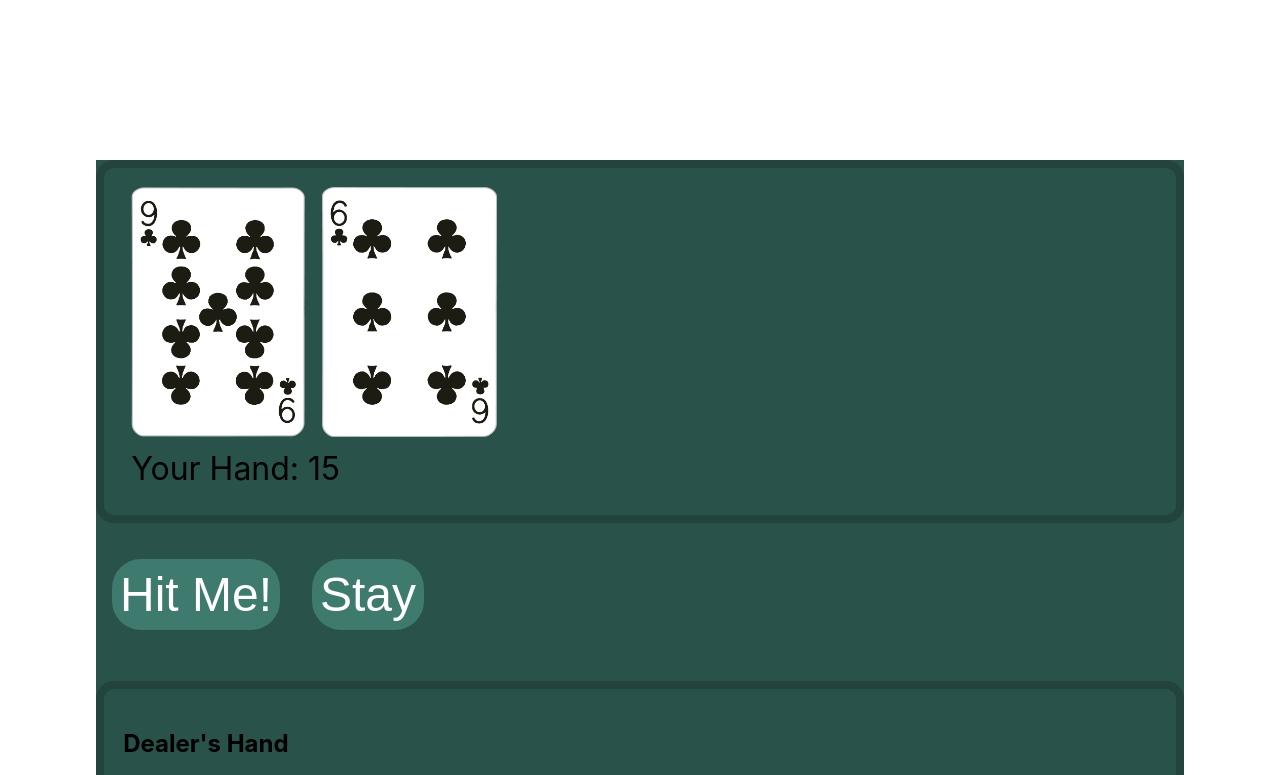
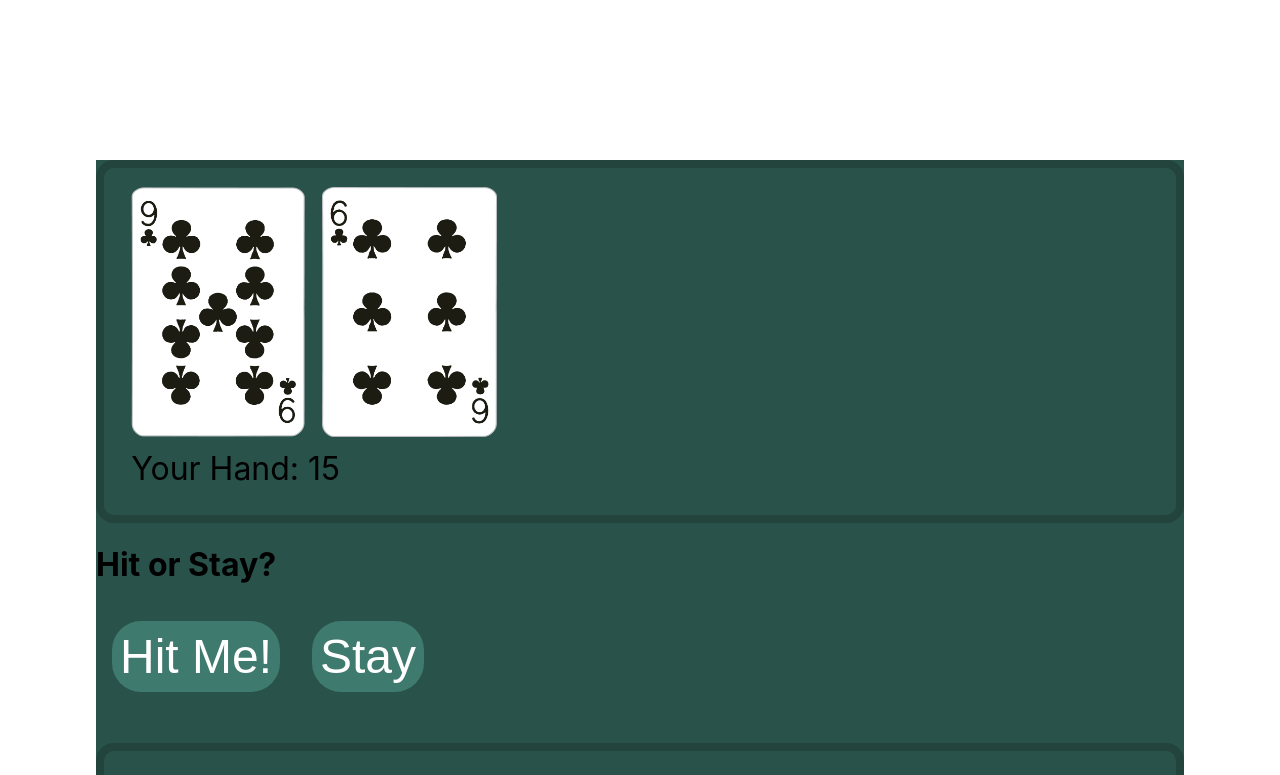
Before and after one commit to AlexKman/ReactBlackjack, a React (Create React App) app in the folder reactblackjack/: page / in a window 1280 px wide. Shown: the top 775 px of the page. Built offline with nearby package versions, Linux system fonts and the light colour scheme.

Commit message:
Removed unneccessary console logs and notes

```diff
--- a/reactblackjack/src/App.js
+++ b/reactblackjack/src/App.js
@@ -94,7 +94,7 @@ class App extends Component {
             </h2>
           )
         ) : (
-          <h2></h2>
+          <h1>Hit or Stay?</h1>
         )}
 
         {playerTotal >= 22 ? (
--- a/reactblackjack/src/components/PlayingCard/PlayingCard.js
+++ b/reactblackjack/src/components/PlayingCard/PlayingCard.js
@@ -2,10 +2,9 @@ import React from "react";
 import "./PlayingCard.css";
 
 const playingCard = ({ card, displayFront, clickCard }) => {
-  console.log(card.toImageString());
   return (
     <div className="playing-card" onClick={clickCard}>
-      {displayFront === true ? (
+      {displayFront != false ? (
         <img
           className="card-image"
           src={require("./images/" + card.toImageString())}
--- a/reactblackjack/src/components/card.js
+++ b/reactblackjack/src/components/card.js
@@ -24,8 +24,6 @@ class Card {
       face = "Q";
     } else if (this.value === 13) {
       face = "K";
-    } else {
-      console.log("default happened " + this.value);
     }
     return `${face}${this.suit.charAt(0).toUpperCase()}.png`;
   }
--- a/reactblackjack/src/components/deck/Deck.js
+++ b/reactblackjack/src/components/deck/Deck.js
@@ -41,12 +41,12 @@ class Deck {
         foundAce = true;
       }
 
-      //check for black jack
+      // Checks for blackjack scenario
       if (foundAce && card.value > 10) {
         blackJack = true;
       } else {
         if (card.value > 10) {
-          sum += 10; // all face cards are worth 10
+          sum += 10; // All face cards (jacks, queens, kings) have a value of 10
         } else if (card.value === 1) {
           sum += ace;
         } else {
```
